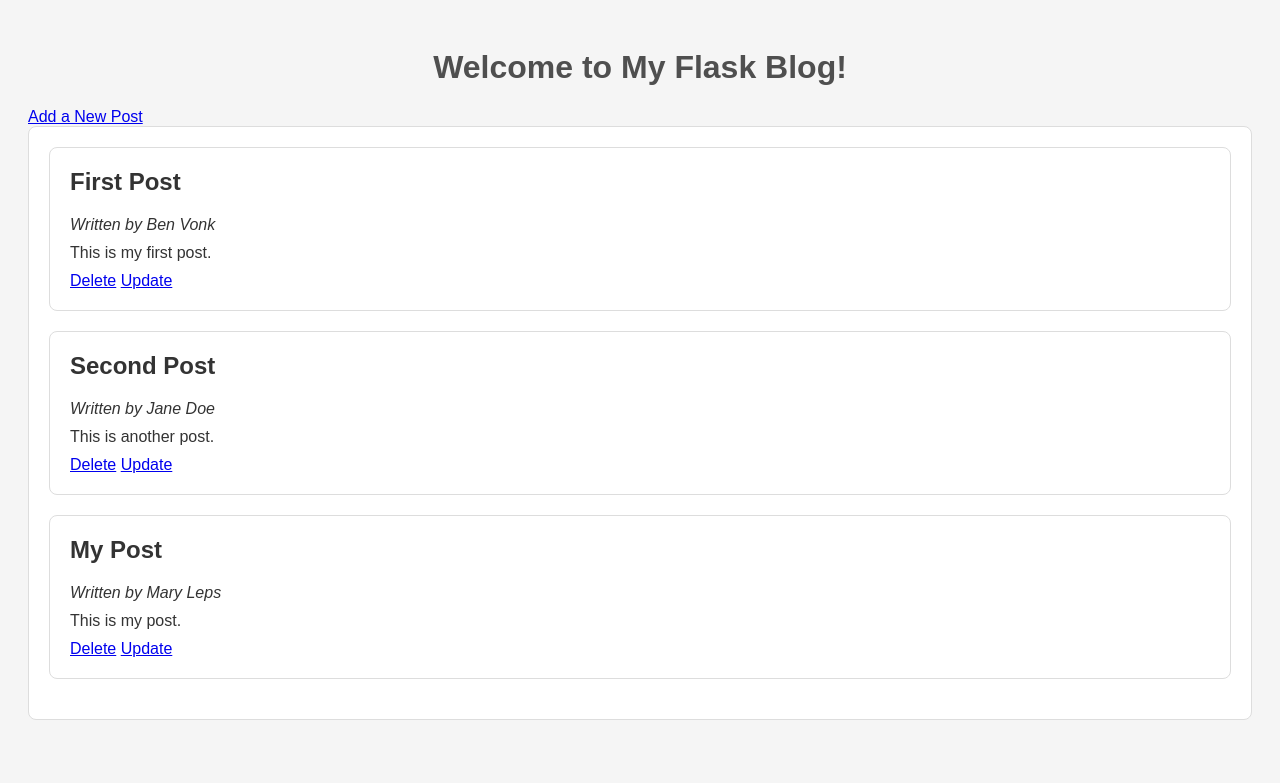
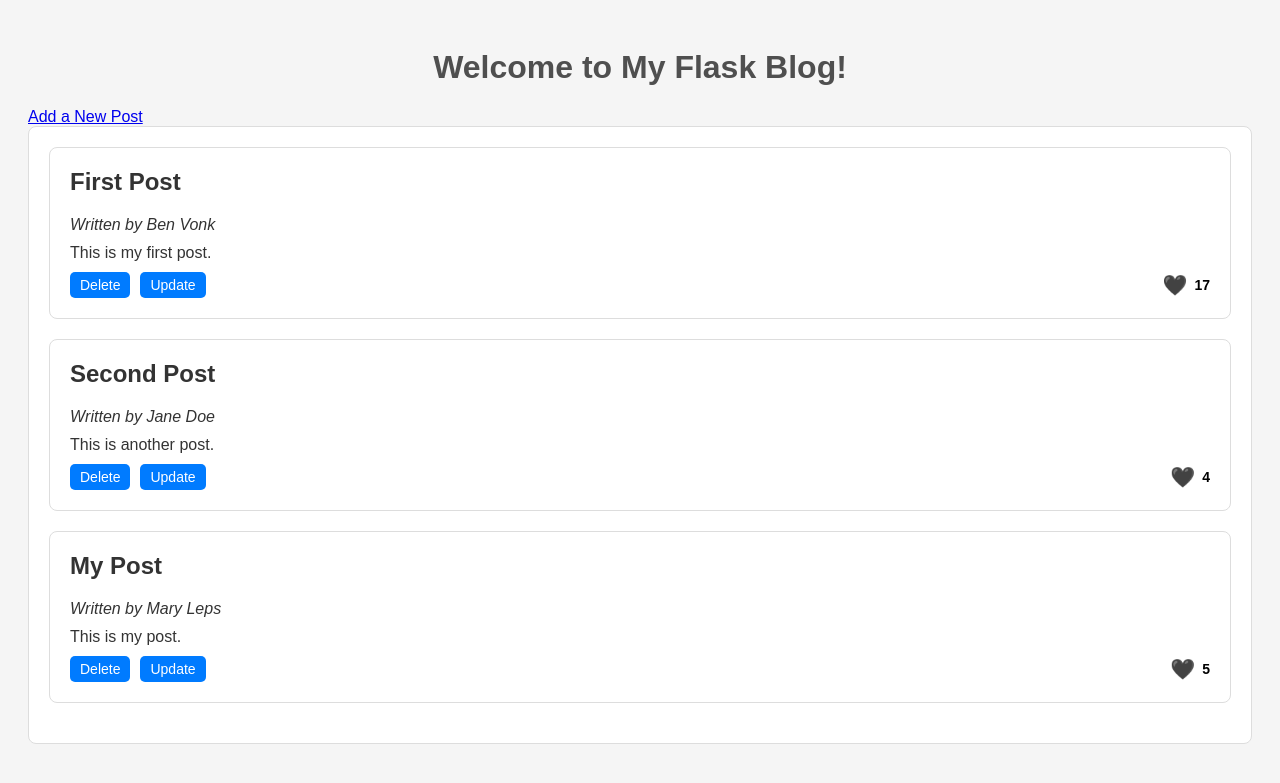
Before and after one commit to Ell-716/Masterblog, a Flask app: page / in a window 1280 px wide. Shown: the top 783 px of the page. Run offline with Flask 3, Linux system fonts and the light colour scheme.

Commit message:
Create like route and button.

```diff
--- a/app.py
+++ b/app.py
@@ -30,7 +30,8 @@ def add():
             'id': new_id,
             'author': new_author,
             'title': new_title,
-            'content': new_content
+            'content': new_content,
+            'likes': 0
         }
 
         # Append the new post to the list
@@ -102,5 +103,22 @@ def update(post_id):
     return render_template('update.html', post=post)
 
 
+@app.route('/like/<int:post_id>', methods=['POST'])
+def like_button(post_id):
+    with open("storage_file.json", "r", encoding="utf-8") as file:
+        blog_posts = json.load(file)
+
+    # Find the post by its ID and increment the 'likes' count
+    for post in blog_posts:
+        if post['id'] == post_id:
+            post['likes'] = post.get('likes', 0) + 1
+            break
+
+    with open("storage_file.json", "w", encoding="utf-8") as file:
+        json.dump(blog_posts, file, indent=4)
+
+    return redirect(url_for('index'))
+
+
 if __name__ == "__main__":
     app.run(host="0.0.0.0", port=5000, debug=True)
--- a/static/style.css
+++ b/static/style.css
@@ -25,3 +25,40 @@ h1 {
 .post p {
     margin: 10px 0;
 }
+
+.post-actions {
+    display: flex;
+    align-items: center;
+    gap: 10px;
+}
+
+.action-button {
+    background-color: #007bff;
+    color: white;
+    padding: 5px 10px;
+    text-decoration: none;
+    border-radius: 5px;
+    font-size: 14px;
+    cursor: pointer;
+}
+
+.like-form {
+    display: flex;
+    align-items: center;
+    gap: 7px;
+    margin-left: auto;
+}
+
+.like-heart {
+    background: none;
+    border: none;
+    font-size: 20px;
+    cursor: pointer;
+    padding: 0;
+}
+
+.like-count {
+    font-size: 14px;
+    font-weight: bold;
+    color: black;
+}
--- a/storage_file.json
+++ b/storage_file.json
@@ -3,18 +3,21 @@
         "id": 1,
         "author": "Ben Vonk",
         "title": "First Post",
-        "content": "This is my first post."
+        "content": "This is my first post.",
+        "likes": 17
     },
     {
         "id": 2,
         "author": "Jane Doe",
         "title": "Second Post",
-        "content": "This is another post."
+        "content": "This is another post.",
+        "likes": 4
     },
     {
         "id": 3,
         "author": "Mary Leps",
         "title": "My Post",
-        "content": "This is my post."
+        "content": "This is my post.",
+        "likes": 5
     }
 ]
--- a/templates/index.html
+++ b/templates/index.html
@@ -16,8 +16,16 @@
             <h2>{{ post.title }}</h2>
             <p><em>Written by {{ post.author }}</em></p>
             <p>{{ post.content }}</p>
-            <a href="{{ url_for('delete', post_id=post.id) }}">Delete</a>
-            <a href="{{ url_for('update', post_id=post.id) }}">Update</a>
+
+            <div class="post-actions">
+                <a href="{{ url_for('delete', post_id=post.id) }}" class="action-button">Delete</a>
+                <a href="{{ url_for('update', post_id=post.id) }}" class="action-button">Update</a>
+
+                <form action="{{ url_for('like_button', post_id=post.id) }}" method="POST" class="like-form">
+                    <button type="submit" class="like-heart">🖤</button>
+                    <span class="like-count">{{ post.likes }}</span>
+                </form>
+            </div>
         </div>
         {% endfor %}
     </div>
```
